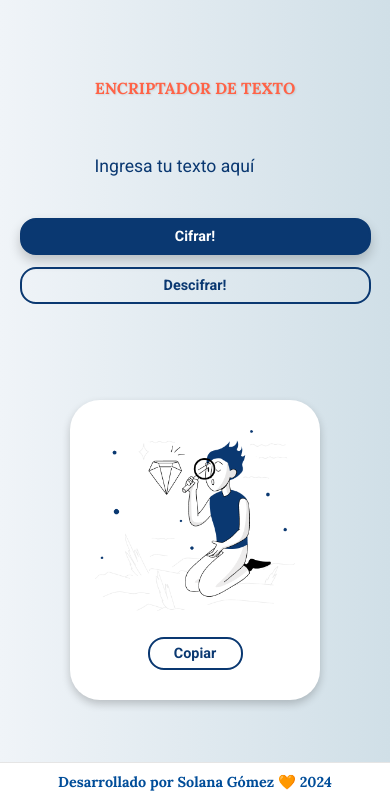
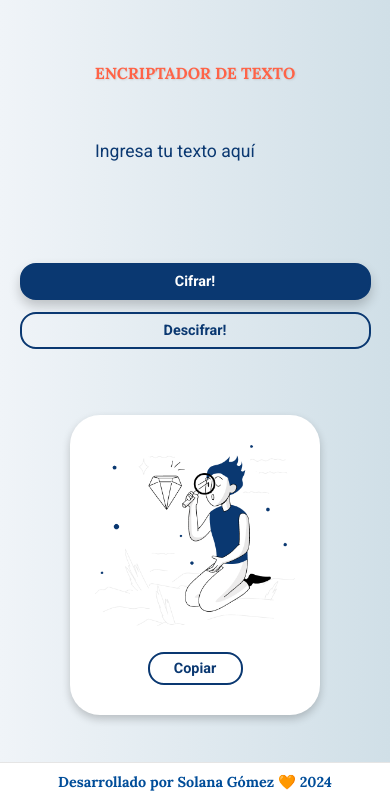
Before and after one commit to SolanaG/challenge-encriptador-de-texto, a plain HTML site: page index.html in a window 390 px wide. Shown: the part 43-844 px from the top of the page. Drawn offline with Linux system fonts and the light colour scheme.

Commit message:
switch input for textarea

```diff
--- a/app.js
+++ b/app.js
@@ -7,6 +7,8 @@ document.getElementById("validation-div").style.display = "none";
 
 textInput.addEventListener("focus", (event) => {
   document.getElementById("boyImage").style.display = "block";
+  document.getElementById("newText").innerText = "";
+
   document.getElementById("validation-div").style.display = "flex";
   document.getElementById("validation").textContent =
     "Solo letras minúsculas y sin acentos";
--- a/index.html
+++ b/index.html
@@ -12,7 +12,7 @@
       <div class="principal-div">
         <h4 class="title">ENCRIPTADOR DE TEXTO</h4>
         <p>
-          <input type="text" id="text" placeholder="Ingresa tu texto aquí" />
+          <textarea id="text" placeholder="Ingresa tu texto aquí"></textarea>
         </p>
         <div id="validation-div">
           <img
--- a/style.css
+++ b/style.css
@@ -79,11 +79,11 @@ nav {
   font-family: var(--font-primary);
   padding: 12px;
   font-size: 1.1rem;
-  overflow: hidden;
-  text-overflow: ellipsis;
-  white-space: nowrap;
-  width: 100%;
+  height: 150px;
+  resize: none;
+  overflow: auto;
   box-sizing: border-box;
+  white-space: pre-wrap;
 }
 #text:focus {
   outline: none;
@@ -224,6 +224,9 @@ button:hover {
     min-height: 300px;
     margin: 0 auto;
   }
+  #text {
+    height: 120px;
+  }
 }
 
 @media (max-width: 450px) {
@@ -244,4 +247,7 @@ button:hover {
     width: 100%;
     font-size: 0.9rem;
   }
+  #text {
+    height: 100px;
+  }
 }
```
